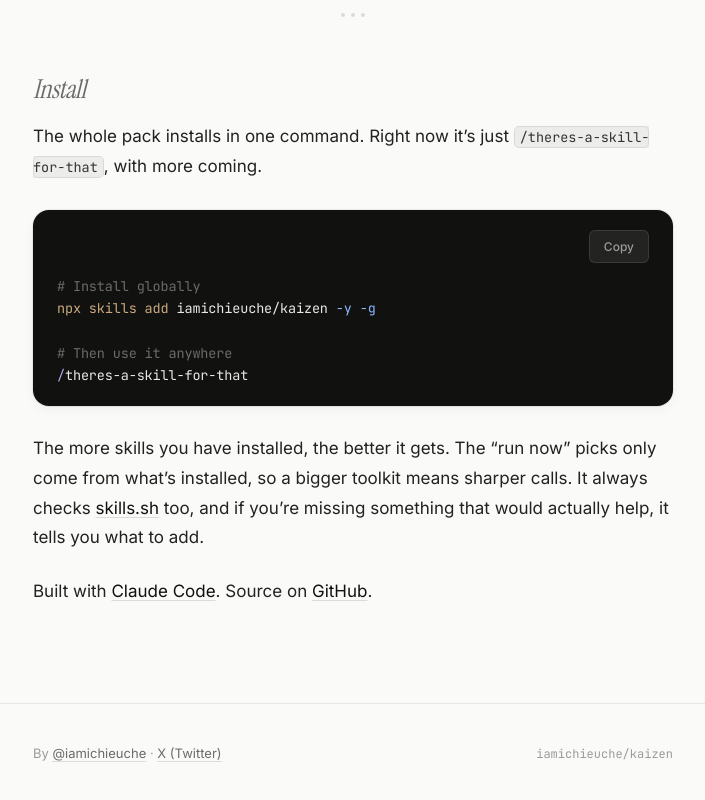
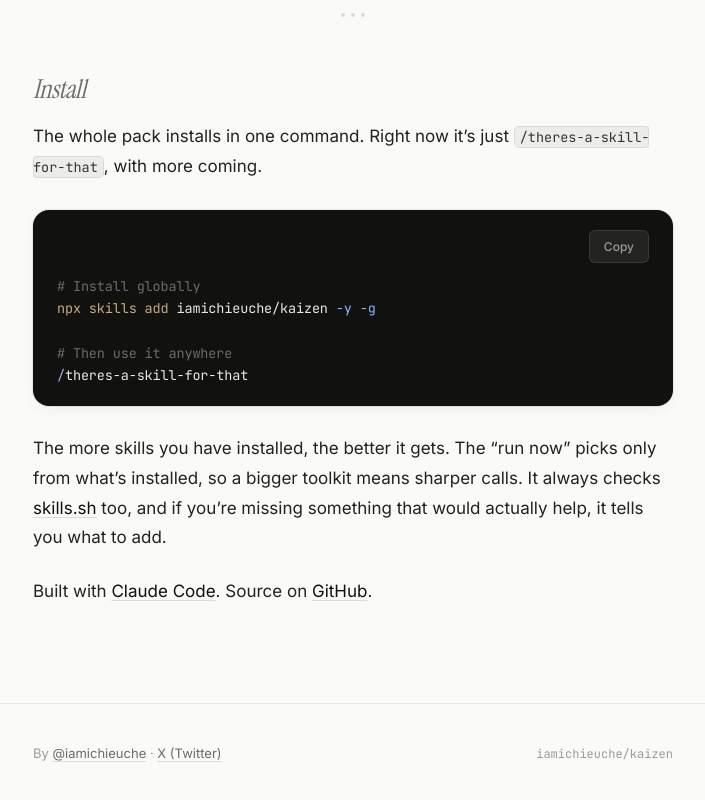
Before and after one commit to iamichieuche/kaizen, a Next.js app: page /kaizen/ in a window 1280 px wide. Shown: the part 3281-4081 px from the top of the page, without its empty margins (287-992 px from the left). Built offline with nearby package versions, Linux system fonts and the light colour scheme.

Commit message:
Fix skills.sh spacing and 'picks only from' wording

```diff
--- a/app/page.tsx
+++ b/app/page.tsx
@@ -254,9 +254,9 @@
 
               <p>
                 The more skills you have installed, the better it gets. The &ldquo;run
-                now&rdquo; picks only come from what&rsquo;s installed, so a
+                now&rdquo; picks only from what&rsquo;s installed, so a
                 bigger toolkit means sharper calls. It always checks{" "}
-                <a href={SKILLS_SH}>skills.sh</a> too, and if you&rsquo;re
+                <a href={SKILLS_SH}>skills.sh</a>{" "}too, and if you&rsquo;re
                 missing something that would actually help, it tells you what to
                 add.
               </p>
```
